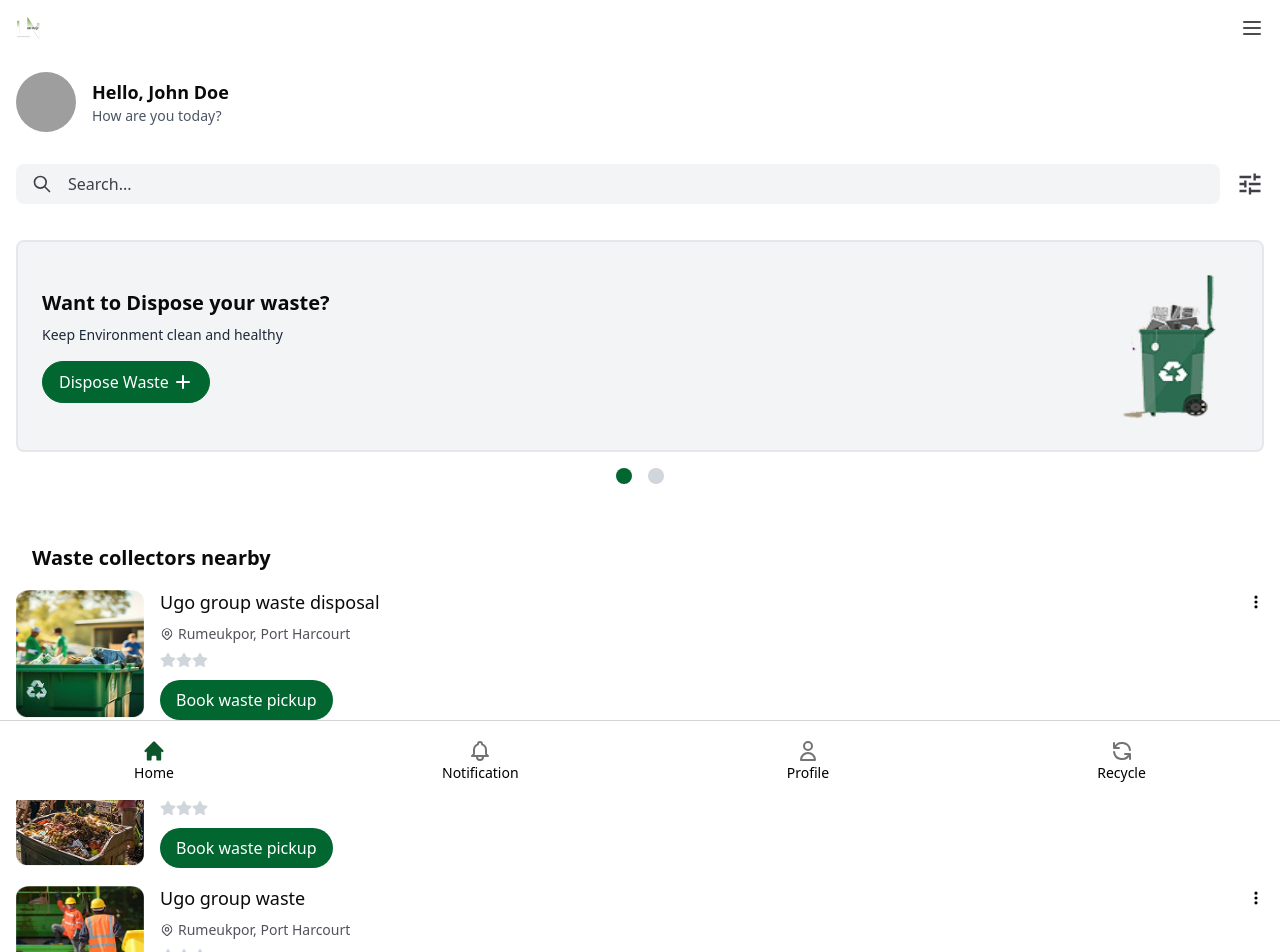
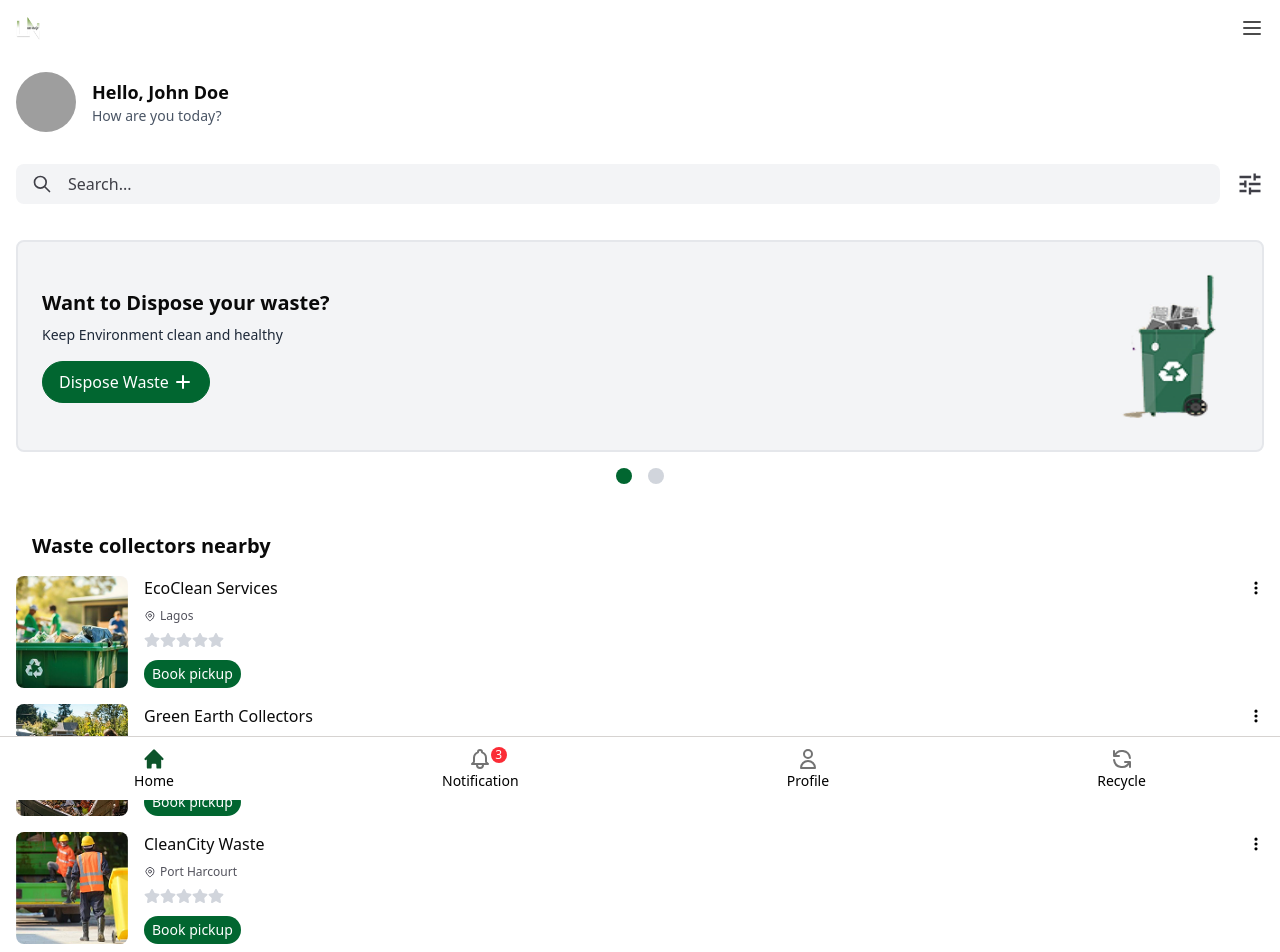
Before and after one commit to devbydijah/uw-help-app, a React (Vite) app: page /homepage in a window 1280 px wide. Shown: the top 952 px of the page. Built offline with nearby package versions, Linux system fonts and the light colour scheme; grey boxes are pictures that could not be loaded.

Commit message:
Refactor FooterNavBar and MenuItems for improved accessibility; add search functionality to Homepage and static waste collectors data

```diff
--- a/src/components/Dashboard/FooterNavBar.jsx
+++ b/src/components/Dashboard/FooterNavBar.jsx
@@ -11,13 +11,14 @@ const FooterNavBar = () => {
   };
 
   return (
-    <div className="h-20 bg-white border-t border-stone-300 fixed bottom-0 left-0 w-full z-50">
+    <div className="h-16 bg-white border-t border-stone-300 fixed bottom-0 left-0 w-full z-50">
       <nav className="flex justify-around items-center h-full">
         {/* Home Icon */}
         <Link
           to="/homepage"
           onClick={handleScrollToTop}
           className="flex flex-col items-center text-green-900"
+          aria-label="Go to Home"
         >
           <HiHome className="w-6 h-6" /> {/* Filled Home Icon */}
           <span className="text-sm text-black">Home</span>
@@ -27,9 +28,14 @@ const FooterNavBar = () => {
         <Link
           to="/homepage"
           onClick={handleScrollToTop}
-          className="flex flex-col items-center text-neutral-500"
+          className="flex flex-col items-center text-neutral-500 relative"
+          aria-label="Go to Notifications"
         >
           <HiOutlineBell className="w-6 h-6" />
+          {/* Notification Badge */}
+          <span className="absolute top-0 right-3 bg-red-500 text-white text-xs rounded-full w-4 h-4 flex items-center justify-center">
+            3
+          </span>
           <span className="text-sm text-black">Notification</span>
         </Link>
 
@@ -38,6 +44,7 @@ const FooterNavBar = () => {
           to="/homepage"
           onClick={handleScrollToTop}
           className="flex flex-col items-center text-neutral-500"
+          aria-label="Go to Profile"
         >
           <HiOutlineUser className="w-6 h-6" />
           <span className="text-sm text-black">Profile</span>
@@ -48,6 +55,7 @@ const FooterNavBar = () => {
           to="/homepage"
           onClick={handleScrollToTop}
           className="flex flex-col items-center text-neutral-500"
+          aria-label="Go to Recycle"
         >
           <HiOutlineRefresh className="w-6 h-6" />
           <span className="text-sm text-black">Recycle</span>
--- a/src/components/Dashboard/Homepage.jsx
+++ b/src/components/Dashboard/Homepage.jsx
@@ -1,4 +1,6 @@
-// Homepage component for displaying the logo, carousel, and waste collectors section
+// TEMPORARY CHANGE: Data fetching removed until backend API is set up.
+// REMINDER: Re-add data fetching logic for waste collectors when the backend is ready.
+
 import React, { useState } from "react";
 import UwLogo from "../../assets/images/uw-logo2.png";
 import TrashBinImage from "../../assets/images/trashbin.png"; // Import the trash bin image
@@ -16,12 +18,25 @@ import {
 import { Avatar, AvatarImage, AvatarFallback } from "@/components/ui/avatar"; // Import the Avatar components
 
 const Homepage = () => {
-  const [activeSection, setActiveSection] = useState(1); // State to track the active section
+  const [activeSection, setActiveSection] = useState(1); // State to track the active carousel section
   const [isMenuOpen, setIsMenuOpen] = useState(false); // State to track menu open/close
+  const [searchQuery, setSearchQuery] = useState(""); // State for search input
 
   const handleOpenChange = (open) => {
     setIsMenuOpen(open); // Update menu state
   };
+
+  // Static waste collectors data (previous content restored)
+  const wasteCollectors = [
+    { id: 1, name: "EcoClean Services", location: "Lagos" },
+    { id: 2, name: "Green Earth Collectors", location: "Abuja" },
+    { id: 3, name: "CleanCity Waste", location: "Port Harcourt" },
+  ];
+
+  // Filter waste collectors based on search query
+  const filteredCollectors = wasteCollectors.filter((collector) =>
+    collector.name.toLowerCase().includes(searchQuery.toLowerCase())
+  );
 
   return (
     <div className="relative">
@@ -83,6 +98,8 @@ const Homepage = () => {
           <input
             type="text"
             placeholder="Search..."
+            value={searchQuery}
+            onChange={(e) => setSearchQuery(e.target.value)}
             className="flex-1 outline-none rounded-md placeholder-zinc-700 bg-transparent px-4"
           />
         </div>
@@ -182,7 +199,7 @@ const Homepage = () => {
       </div>
 
       {/* Waste Collectors Section */}
-      <WasteCollectors />
+      <WasteCollectors collectors={filteredCollectors} />
 
       {/* Footer Navigation Bar */}
       <FooterNavBar />
--- a/src/components/Dashboard/MenuItems.jsx
+++ b/src/components/Dashboard/MenuItems.jsx
@@ -1,4 +1,5 @@
 import React from "react";
+import { NavLink } from "react-router-dom"; // Import NavLink for navigation
 import {
   HiOutlineBookOpen,
   HiOutlineArchiveBox,
@@ -13,33 +14,88 @@ const MenuItems = () => {
     <div className="flex flex-col h-full">
       {/* Menu Items */}
       <ul className="space-y-6">
-        <li className="flex items-center text-black cursor-pointer">
+        <li>
+          <NavLink
+            to="/homepage"
+            className={({ isActive }) =>
+              `flex items-center cursor-pointer ${
+                isActive ? "font-semibold" : "text-black"
+              }`
+            }
+            aria-label="Go to Dashboard"
+          >
             <HiOutlineBookOpen className="w-5 h-5 text-purple-500 mr-2" />
             Dashboard
+          </NavLink>
         </li>
-        <li className="flex items-center text-black cursor-pointer">
+        <li>
+          <NavLink
+            to="/homepage"
+            className={({ isActive }) =>
+              `flex items-center cursor-pointer ${
+                isActive ? "font-semibold" : "text-black"
+              }`
+            }
+            aria-label="Go to Past Waste"
+          >
             <HiOutlineArchiveBox className="w-5 h-5 text-blue-500 mr-2" />
             Past Waste
+          </NavLink>
         </li>
-        <li className="flex items-center text-black cursor-pointer">
+        <li>
+          <NavLink
+            to="/homepage"
+            className={({ isActive }) =>
+              `flex items-center cursor-pointer ${
+                isActive ? "font-semibold" : "text-black"
+              }`
+            }
+            aria-label="Go to Subscription"
+          >
             <HiOutlineCreditCard className="w-5 h-5 text-pink-700 mr-2" />
             Subscription
+          </NavLink>
         </li>
-        <li className="flex items-center text-black cursor-pointer">
+        <li>
+          <NavLink
+            to="/homepage"
+            className={({ isActive }) =>
+              `flex items-center cursor-pointer ${
+                isActive ? "font-semibold" : "text-black"
+              }`
+            }
+            aria-label="Go to Support"
+          >
             <HiOutlineQuestionMarkCircle className="w-5 h-5 text-green-500 mr-2" />
             Support
+          </NavLink>
         </li>
-        <li className="flex items-center text-black cursor-pointer">
+        <li>
+          <NavLink
+            to="/homepage"
+            className={({ isActive }) =>
+              `flex items-center cursor-pointer ${
+                isActive ? "font-semibold" : "text-black"
+              }`
+            }
+            aria-label="Go to Settings"
+          >
             <HiOutlineCog className="w-5 h-5 text-yellow-600 mr-2" />
             Settings
+          </NavLink>
         </li>
       </ul>
 
       {/* Logout Item */}
-      <ul className="mt-auto pt-85">
-        <li className="flex items-center text-black cursor-pointer">
+      <ul className="mt-auto pt-86">
+        <li>
+          <button
+            className="flex items-center text-black cursor-pointer focus:outline-none focus:ring-2 focus:ring-red-500 focus:ring-offset-2"
+            aria-label="Logout"
+          >
             <FiLogOut className="w-5 h-5 text-black mr-2" />
             Logout
+          </button>
         </li>
       </ul>
     </div>
--- a/src/components/Dashboard/WasteCollectors.jsx
+++ b/src/components/Dashboard/WasteCollectors.jsx
@@ -1,3 +1,6 @@
+// TEMPORARY CHANGE: Data fetching removed until backend API is set up.
+// REMINDER: Implement data fetching for waste collectors, booking, and ratings when the backend API is ready.
+
 import React, { useState } from "react";
 import { Link } from "react-router-dom"; // Import Link from react-router-dom
 import TrashDisposal1 from "../../assets/images/trash-disposal1.png";
@@ -8,11 +11,32 @@ import { HiOutlineLocationMarker, HiDotsVertical } from "react-icons/hi"; // Imp
 import { FaStar } from "react-icons/fa"; // Import the star icon
 
 const WasteCollectors = () => {
+  // Static waste collectors data
   const collectors = [
-    { id: 1, image: TrashDisposal1 },
-    { id: 2, image: TrashDisposal2 },
-    { id: 3, image: TrashDisposal3 },
-    { id: 4, image: TrashDisposal4 },
+    {
+      id: 1,
+      name: "EcoClean Services",
+      location: "Lagos",
+      image: TrashDisposal1,
+    },
+    {
+      id: 2,
+      name: "Green Earth Collectors",
+      location: "Abuja",
+      image: TrashDisposal2,
+    },
+    {
+      id: 3,
+      name: "CleanCity Waste",
+      location: "Port Harcourt",
+      image: TrashDisposal3,
+    },
+    {
+      id: 4,
+      name: "Ugo Group Waste Disposal",
+      location: "Port Harcourt",
+      image: TrashDisposal4,
+    },
   ];
 
   const [ratings, setRatings] = useState({}); // State to track ratings for each collector
@@ -25,36 +49,48 @@ const WasteCollectors = () => {
   };
 
   return (
-    <div className="mt-5 mx-4 py-6">
+    <div className="mt-2 mx-4 py-6">
       <div>
         <h1 className="text-xl font-bold mt-4 pl-4">Waste collectors nearby</h1>
       </div>
 
       {/* Stacked Images with Content */}
-      <div className="space-y-4 mt-4">
+      <div
+        className="space-y-4 mt-4 overflow-y-auto max-h-[calc(100vh-150px)] pb-4"
+        role="list"
+        aria-label="List of waste collectors"
+      >
         {collectors.map((collector) => (
-          <div key={collector.id} className="flex items-center space-x-4">
+          <div
+            key={collector.id}
+            className="flex items-center space-x-4"
+            role="listitem"
+            aria-label={`Waste collector: ${collector.name}`}
+          >
             <img
               src={collector.image}
               alt={`Trash Disposal ${collector.id}`}
-              className="w-32 h-32 rounded-md" // Increased image size
+              className="w-28 h-28 rounded-md object-cover" // Slightly larger image size
             />
             <div className="flex-1">
               <div className="flex justify-between items-center">
-                <h1 className="text-lg">
-                  {collector.id === 3
-                    ? "Ugo group waste"
-                    : "Ugo group waste disposal"}
-                </h1>
-                <HiDotsVertical className="text-black cursor-pointer" />
+                <h1 className="text-base font-medium">{collector.name}</h1>{" "}
+                {/* Reduced font size */}
+                <HiDotsVertical
+                  className="text-black cursor-pointer"
+                  aria-label="More options"
+                />
               </div>
-              <p className="text-sm text-zinc-600 flex items-center mt-2">
-                <HiOutlineLocationMarker className="mr-1" /> Rumeukpor, Port
-                Harcourt
+              <p
+                className="text-xs text-zinc-600 flex items-center mt-2"
+                aria-label={`Location: ${collector.location}`}
+              >
+                <HiOutlineLocationMarker className="mr-1" />{" "}
+                {collector.location}
               </p>
               {/* Star Rating */}
-              <div className="flex mt-2">
-                {[1, 2, 3].map((star) => (
+              <div className="flex mt-2" role="radiogroup" aria-label="Rating">
+                {[1, 2, 3, 4, 5].map((star) => (
                   <FaStar
                     key={star}
                     className={`cursor-pointer ${
@@ -63,12 +99,18 @@ const WasteCollectors = () => {
                         : "text-gray-300"
                     }`}
                     onClick={() => handleRating(collector.id, star)}
+                    role="radio"
+                    aria-checked={ratings[collector.id] >= star}
+                    aria-label={`${star} star`}
                   />
                 ))}
               </div>
               <Link to="/default" className="mt-3 inline-block">
-                <button className="bg-green-800 text-white px-4 py-2 rounded-full cursor-pointer">
-                  Book waste pickup
+                <button
+                  className="bg-green-800 text-white px-2 py-1 rounded-full text-sm cursor-pointer focus:outline-none focus:ring-2 focus:ring-green-600 focus:ring-offset-2"
+                  aria-label={`Book waste pickup with ${collector.name}`}
+                >
+                  Book pickup
                 </button>
               </Link>
             </div>
```
Lines whose indentation alone changed are shown as unchanged.
